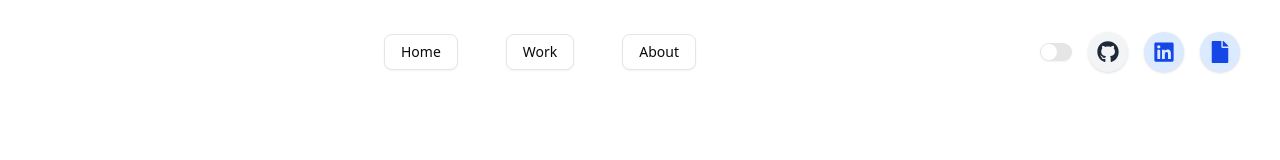
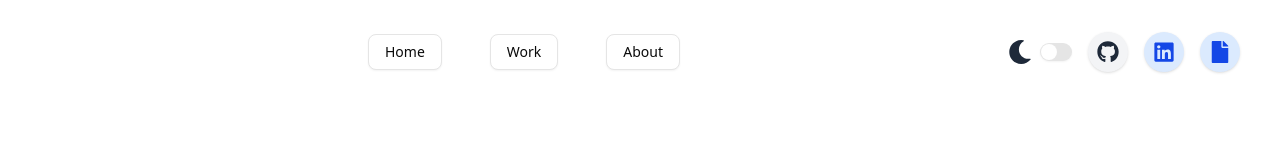
Before and after one commit to arditnimanaj/portfolio.github.io, a Next.js app: page / in a window 1280 px wide. Shown: the top 160 px of the page. Built offline with nearby package versions, Linux system fonts and the light colour scheme.

Commit message:
fixed header icon

```diff
--- a/src/components/ui/darkModeToggle.tsx
+++ b/src/components/ui/darkModeToggle.tsx
@@ -1,6 +1,6 @@
 'use client'
 import { Switch } from "./switch";
-
+import { FaMoon } from "react-icons/fa";
 interface DarkModeToggleProps {
   setDarkMode: () => void;
 }
@@ -8,6 +8,7 @@ interface DarkModeToggleProps {
 export default function DarkModeToggle({ setDarkMode }: DarkModeToggleProps) {
   return (
     <div className="flex items-center">
+      <FaMoon className="text-gray-800 dark:text-gray-200 text-2xl mr-2" />
       <Switch onClick={setDarkMode} />
     </div>
   );
```
